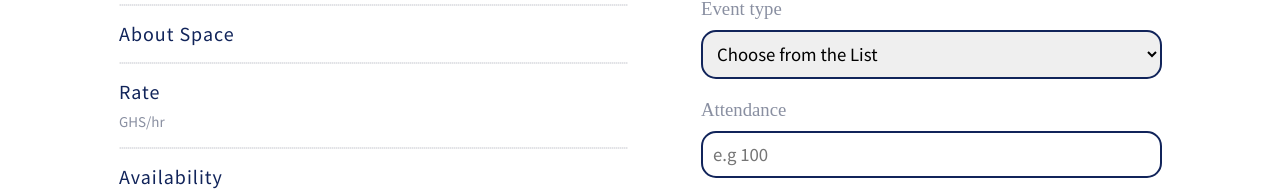
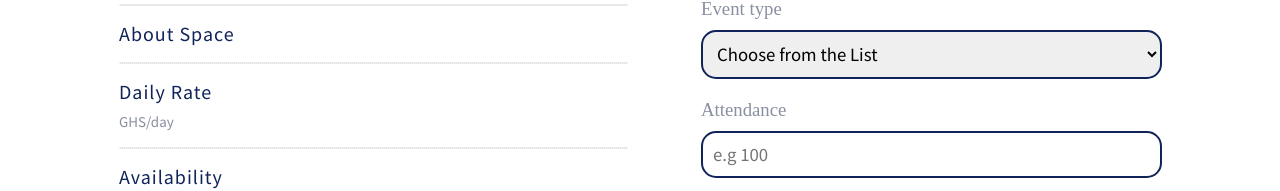
Before and after one commit to Setsofia-lab/spacebar, a React (Create React App) app: page /booking in a window 1280 px wide. Shown: the part 455-646 px from the top of the page. Built offline with nearby package versions, Linux system fonts and the light colour scheme; no server answers.

Commit message:
daily rate

```diff
--- a/src/pages/booking.js
+++ b/src/pages/booking.js
@@ -73,8 +73,8 @@ function Booking() {
                   <h5>About Space</h5>
                   <p>{selectedListing.description}</p>
                   <hr></hr>
-                  <h5>Rate</h5>
-                  <p>{selectedListing.hourlyRate}GHS/hr</p>
+                  <h5>Daily Rate</h5>
+                  <p>{selectedListing.price}GHS/day</p>
                   <hr></hr>
                   <h5>Availability</h5>
                   <p>24/7</p>
```
